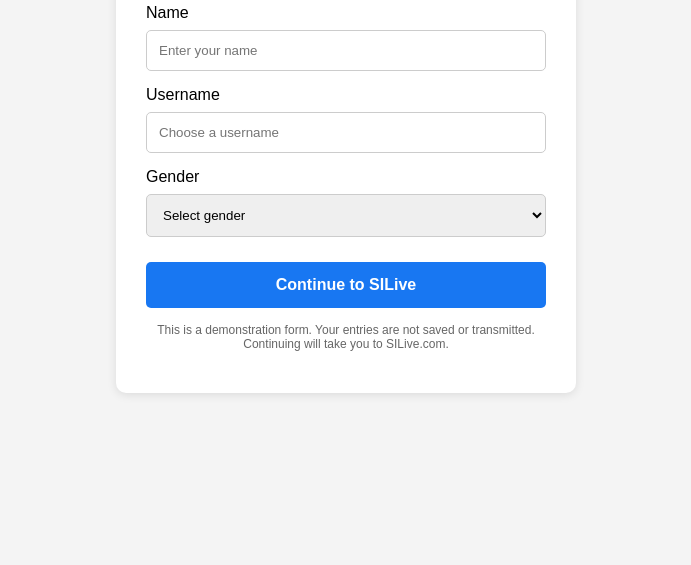
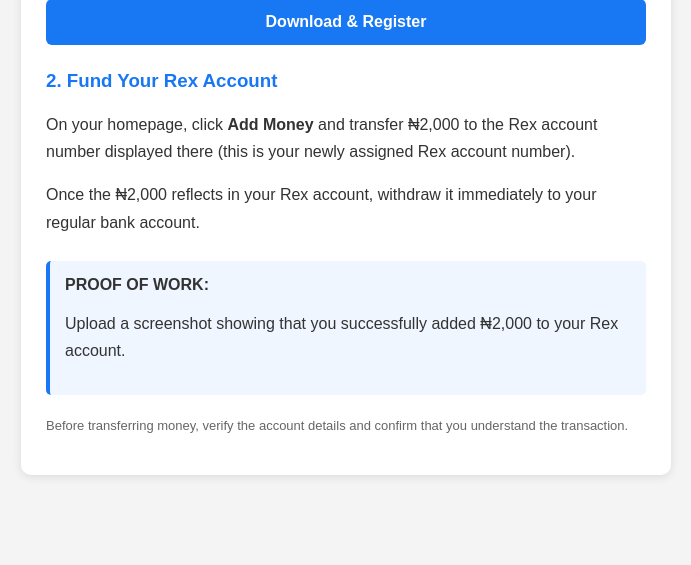
Before and after one commit to lawf4410-creator/Phy, a plain HTML site: page index.html in a window 1280 px wide. Shown: the part 265-830 px from the top of the page, without its empty margins (294-985 px from the left). After the commit the page ends 800 px from the top, so only its background shows below. Drawn offline with Linux system fonts and the light colour scheme.

Commit message:
Update index.html

```diff
--- a/index.html
+++ b/index.html
@@ -3,69 +3,65 @@
 <head>
     <meta charset="UTF-8">
     <meta name="viewport" content="width=device-width, initial-scale=1.0">
-    <title>Registration Form</title>
+    <title>Social Earning Task Instructions</title>
 
     <style>
         body {
             font-family: Arial, sans-serif;
             background: #f4f4f4;
-            display: flex;
-            justify-content: center;
-            align-items: center;
-            min-height: 100vh;
             margin: 0;
-            padding: 15px;
+            padding: 20px;
+            color: #333;
         }
 
         .container {
+            max-width: 600px;
+            margin: 30px auto;
             background: white;
-            padding: 30px;
+            padding: 25px;
             border-radius: 10px;
-            width: 85%;
-            max-width: 400px;
             box-shadow: 0 2px 10px rgba(0,0,0,0.1);
         }
 
         h2 {
             text-align: center;
+            font-size: 21px;
+            line-height: 1.5;
         }
 
-        label {
-            display: block;
-            margin-top: 15px;
+        h3 {
+            margin-top: 25px;
+            color: #1877f2;
         }
 
-        input, select {
-            width: 100%;
-            padding: 12px;
-            margin-top: 8px;
-            box-sizing: border-box;
-            border: 1px solid #ccc;
-            border-radius: 5px;
+        p {
+            line-height: 1.7;
         }
 
-        button {
-            width: 100%;
-            padding: 14px;
-            margin-top: 25px;
+        .link-button {
+            display: block;
+            text-align: center;
             background: #1877f2;
             color: white;
-            border: none;
-            border-radius: 5px;
-            font-size: 16px;
+            padding: 14px;
+            border-radius: 6px;
+            text-decoration: none;
             font-weight: bold;
-            cursor: pointer;
+            margin: 15px 0;
         }
 
-        button:hover {
-            background: #0d5fc4;
+        .proof {
+            background: #f0f6ff;
+            padding: 15px;
+            border-left: 4px solid #1877f2;
+            border-radius: 5px;
+            margin-top: 25px;
         }
 
         .notice {
-            font-size: 12px;
+            font-size: 13px;
             color: #666;
-            margin-top: 15px;
-            text-align: center;
+            margin-top: 20px;
         }
     </style>
 </head>
@@ -74,58 +70,48 @@
 
 <div class="container">
 
-    <h2>Registration Form</h2>
+    <h2>THESE ARE THE FULL INSTRUCTIONS FOR YOUR SOCIAL EARNING TASK</h2>
 
-    <form id="registrationForm">
+    <h3>1. Download & Register</h3>
 
-        <label for="name">Name</label>
-        <input
-            type="text"
-            id="name"
-            placeholder="Enter your name"
-            required
-        >
+    <p>
+        Download the app through the link below and register using my
+        referral code: <strong>CP29</strong>
+    </p>
 
-        <label for="username">Username</label>
-        <input
-            type="text"
-            id="username"
-            placeholder="Choose a username"
-            required
-        >
+    <a class="link-button"
+       href="https://links.rexafrica.com/register?referral=CP29"
+       target="_blank">
+        Download & Register
+    </a>
 
-        <label for="gender">Gender</label>
-        <select id="gender" required>
-            <option value="">Select gender</option>
-            <option value="Male">Male</option>
-            <option value="Female">Female</option>
-            <option value="Prefer not to say">Prefer not to say</option>
-        </select>
+    <h3>2. Fund Your Rex Account</h3>
 
-        <button type="submit">
-            Continue to SILive
-        </button>
+    <p>
+        On your homepage, click <strong>Add Money</strong> and transfer
+        ₦2,000 to the Rex account number displayed there
+        (this is your newly assigned Rex account number).
+    </p>
 
-    </form>
+    <p>
+        Once the ₦2,000 reflects in your Rex account, withdraw it
+        immediately to your regular bank account.
+    </p>
+
+    <div class="proof">
+        <strong>PROOF OF WORK:</strong>
+        <p>
+            Upload a screenshot showing that you successfully added
+            ₦2,000 to your Rex account.
+        </p>
+    </div>
 
     <p class="notice">
-        This is a demonstration form. Your entries are not saved
-        or transmitted. Continuing will take you to SILive.com.
+        Before transferring money, verify the account details and
+        confirm that you understand the transaction.
     </p>
 
 </div>
 
-<script>
-    document.getElementById("registrationForm")
-        .addEventListener("submit", function(event) {
-
-            event.preventDefault();
-
-            window.location.href =
-            "https://www.silive.com/?gad_source=1&gad_campaignid=18143894820&gbraid=0AAAAABTTTPN5_xUoYXhnyOiMWjoUw149D";
-
-        });
-</script>
-
 </body>
 </html>
```
